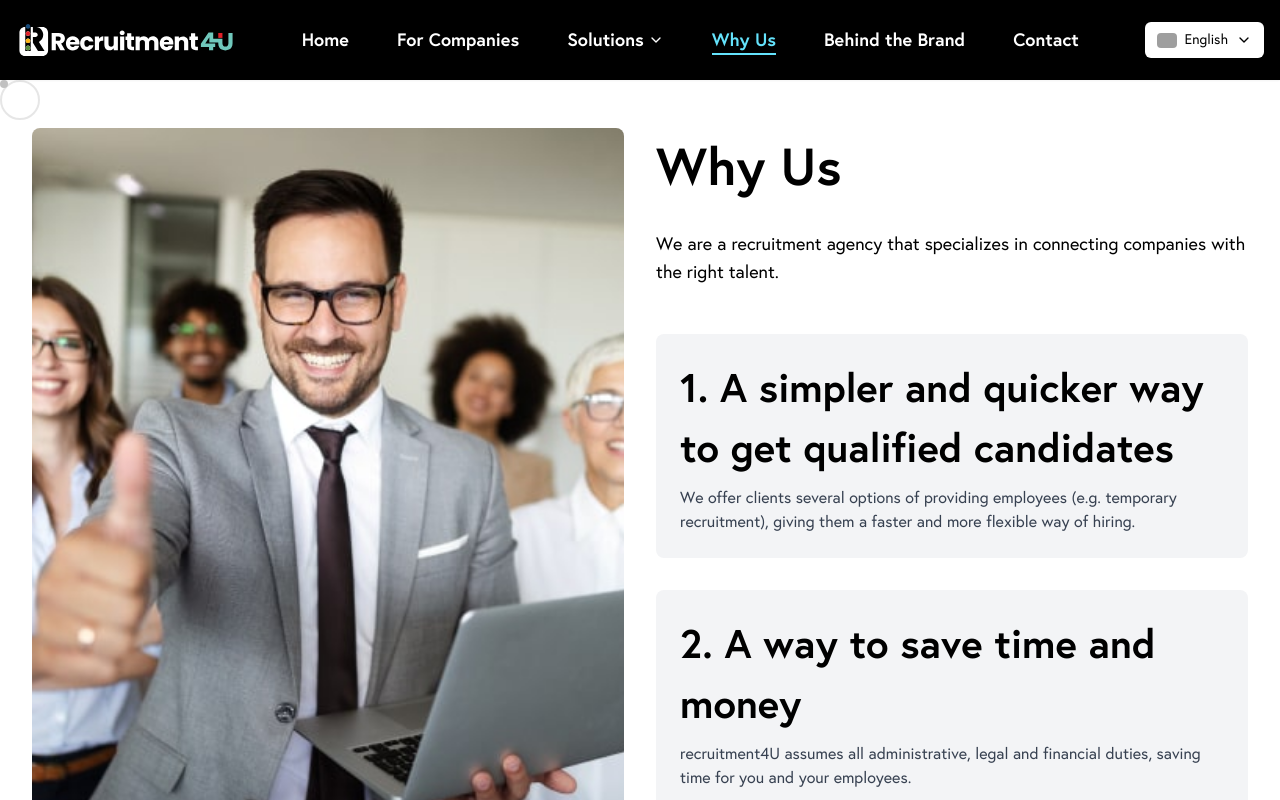
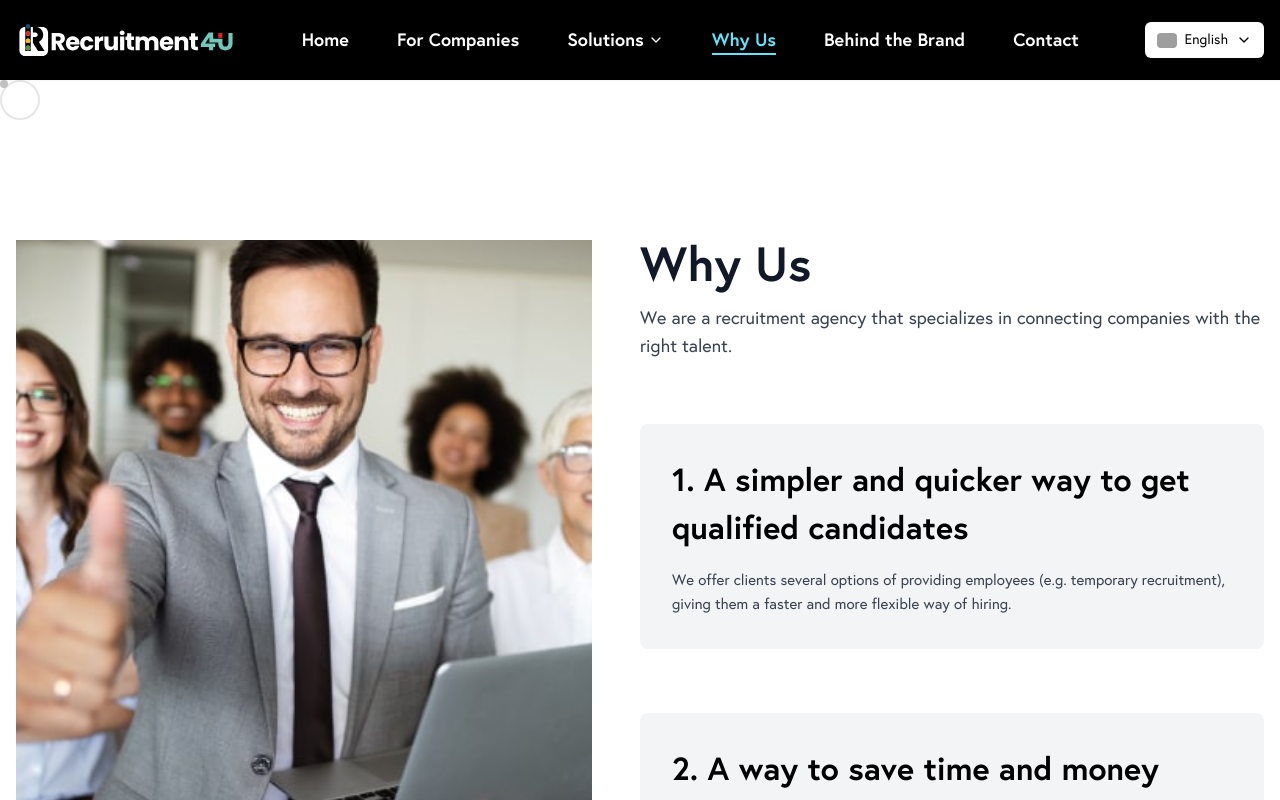
Before and after one commit to Ababil-Group/Recruitment-4u, a Next.js app: page /1/why-us in a window 1280 px wide. Shown: the top 800 px of the page. Built offline with nearby package versions, Linux system fonts and the light colour scheme; grey boxes are pictures that could not be loaded.

Commit message:
why us animation added

```diff
--- a/package.json
+++ b/package.json
@@ -21,6 +21,7 @@
     "clsx": "^2.1.1",
     "embla-carousel-react": "^8.5.2",
     "framer-motion": "^12.4.5",
+    "gsap": "^3.13.0",
     "lucide-react": "^0.475.0",
     "negotiator": "^1.0.0",
     "next": "15.1.7",
--- a/src/app/[locale]/globals.css
+++ b/src/app/[locale]/globals.css
@@ -64,7 +64,7 @@ body {
     --chart-5: 27 87% 67%;
     --radius: 0.5rem;
     --primary-1: 0 0% 0%; /* #000000 */
-    --primary-2: 190,96%,69%; /* #63E3FC */
+    --primary-2: 190, 96%, 69%; /* #63E3FC */
   }
   .dark {
     --background: 240 10% 3.9%;
@@ -92,7 +92,7 @@ body {
     --chart-4: 280 65% 60%;
     --chart-5: 340 75% 55%;
     --primary-1: 0 0% 0%; /* #000000 */
-    --primary-2: 190,96%,69%; /* #63E3FC */
+    --primary-2: 190, 96%, 69%; /* #63E3FC */
   }
 }
 /* --primary-2: 171 100% 50%; #00FFD9 */
@@ -106,6 +106,15 @@ body {
   .sheet-content {
     @apply bg-background text-foreground;
   }
+}
+
+/* Optional — if left area has vertical scrollbar */
+.left-scroll-hidden::-webkit-scrollbar {
+  display: none;
+}
+.left-scroll-hidden {
+  -ms-overflow-style: none; /* IE and Edge */
+  scrollbar-width: none; /* Firefox */
 }
 
 @layer base {
@@ -180,18 +189,18 @@ body {
     backface-visibility: hidden;
     transform: translateZ(0);
   }
+
+  .scrollbar-hide::-webkit-scrollbar {
+    display: none;
+  }
+  .scrollbar-hide {
+    -ms-overflow-style: none;
+    scrollbar-width: none;
+  }
 }
 
 .bg-hrconsultingcover {
   background-image: url("/images/hrconsultingcover.jpg"); /* Make sure it's in the public folder */
-}
-
-.scrollbar-hide::-webkit-scrollbar {
-  display: none;
-}
-.scrollbar-hide {
-  -ms-overflow-style: none;
-  scrollbar-width: none;
 }
 
 @layer base {
--- a/src/components/pages-layout/Whyus/WhyUs.tsx
+++ b/src/components/pages-layout/Whyus/WhyUs.tsx
@@ -1,14 +1,18 @@
 "use client";
-import React from "react";
-import { motion } from "framer-motion";
+import React, { useEffect, useRef } from "react";
 import Image from "next/image";
+import gsap from "gsap";
+import { ScrollTrigger } from "gsap/dist/ScrollTrigger";
+import { useTranslations } from "next-intl";
 import whyUsBanner from "../../../../public/images/why-us-banner.jpg";
-import { useTranslations } from "next-intl";
 
-const navbarHeight = 80; // adjust to match your navbar
+export default function WhyUs() {
+  const t = useTranslations("whyus");
 
-const WhyUs = () => {
-  const t = useTranslations("whyus");
+  const sectionRef = useRef<HTMLDivElement>(null);
+  const leftContentRef = useRef<HTMLDivElement>(null);
+  const rightContentRef = useRef<HTMLDivElement>(null);
+
   const benefits = [
     {
       title: t("article1.title"),
@@ -27,24 +31,57 @@ const WhyUs = () => {
       description: t("article4.pera"),
     },
   ];
+
+  useEffect(() => {
+    gsap.registerPlugin(ScrollTrigger);
+
+    const mm = gsap.matchMedia();
+
+    mm.add("(min-width: 1024px)", () => {
+      // Animate image slightly upward before pin
+      if (leftContentRef.current) {
+        gsap.to(leftContentRef.current.querySelector(".whyus-image"), {
+          y: -60,
+          ease: "power2.out",
+          scrollTrigger: {
+            trigger: sectionRef.current,
+            start: "top bottom", // Starts before section fully appears
+            end: "top top", // Ends when section reaches top
+            scrub: true,
+          },
+        });
+      }
+
+      // Pin after animation completes
+      ScrollTrigger.create({
+        trigger: sectionRef.current,
+        start: "top top",
+        end: "bottom bottom",
+        pin: leftContentRef.current,
+        pinSpacing: true, // <-- changed
+      });
+
+      return () => {
+        ScrollTrigger.getAll().forEach((t) => t.kill());
+      };
+    });
+
+    return () => {
+      ScrollTrigger.getAll().forEach((trigger) => trigger.kill());
+      mm.kill();
+    };
+  }, []);
+
   return (
-    <section className="bg-white">
-      <div className="mx-auto max-w-7xl px-4 sm:px-6 lg:px-8 py-12">
-        <div className="flex flex-col lg:flex-row gap-8">
-          {/* Sticky Image Column */}
-          <div className="w-full lg:w-1/2 h-fit">
+    <section
+      ref={sectionRef}
+      className="relative overflow-x-hidden bg-white py-20 min-h-[100vh]">
+      <div className="container max-w-7xl mx-auto px-4 py-20 flex flex-col lg:flex-row">
+        {/* Fixed Left Image */}
         <div
-              className="sticky"
-              style={{
-                top: `${navbarHeight}px`,
-                height: `calc(100vh - ${navbarHeight}px)`,
-              }}>
-              <motion.div
-                initial={{ opacity: 0, x: -50 }}
-                whileInView={{ opacity: 1, x: 0 }}
-                transition={{ duration: 0.8 }}
-                viewport={{ once: true }}
-                className="relative w-full h-full rounded-lg overflow-hidden">
+          ref={leftContentRef}
+          className="lg:w-1/2 lg:pr-12 mb-12 lg:mb-0 overflow-hidden">
+          <div className="whyus-image relative w-full h-[calc(100vh-80px)] rounded-lg overflow-hidden">
             <Image
               src={whyUsBanner}
               alt="why-us-banner"
@@ -52,44 +89,32 @@ const WhyUs = () => {
               className="object-cover"
               priority
             />
-              </motion.div>
           </div>
         </div>
 
-          {/* Scrollable Content Column */}
-          <div className="w-full lg:w-1/2 space-y-12">
-            <motion.div
-              initial={{ opacity: 0, y: 50 }}
-              whileInView={{ opacity: 1, y: 0 }}
-              transition={{ duration: 0.8, delay: 0.2 }}
-              viewport={{ once: true }}>
-              <h1 className="text-[52px] md:text-[52px] font-bold text-black mb-6">
+        {/* Scrollable Right Content */}
+        <div ref={rightContentRef} className="lg:w-1/2 space-y-16">
+          <div className="whyus-item">
+            <h2 className="text-4xl md:text-5xl font-bold text-gray-900 mb-4">
               {t("title")}
-              </h1>
-              <p className="text-lg text-black">{t("description")}</p>
-            </motion.div>
+            </h2>
+            <p className="text-lg text-gray-700">{t("description")}</p>
+          </div>
 
-            <div className="space-y-8">
           {benefits.map((benefit, index) => (
-                <motion.div
-                  key={index}
-                  initial={{ opacity: 0, y: 30 }}
-                  whileInView={{ opacity: 1, y: 0 }}
-                  transition={{ duration: 0.5, delay: index * 0.1 }}
-                  viewport={{ once: true }}
-                  className="p-6 bg-gray-100 rounded-lg">
-                  <h2 className="text-[40px] md:text-[40px] font-semibold text-black mb-2">
+            <div key={index} className="whyus-item">
+              <div className="bg-gray-100 p-8 rounded-lg">
+                <h3 className="text-[32px] font-semibold text-black mb-4">
                   {index + 1}. {benefit.title}
-                  </h2>
-                  <p className="text-gray-700">{benefit.description}</p>
-                </motion.div>
-              ))}
+                </h3>
+                <p className="text-gray-700 text-[15px] leading-relaxed">
+                  {benefit.description}
+                </p>
               </div>
             </div>
+          ))}
         </div>
       </div>
     </section>
   );
-};
-
-export default WhyUs;
+}
```
Also changed, not shown: 1 other file (tests, documents, lock files or other folders). Lines whose indentation alone changed are shown as unchanged.
